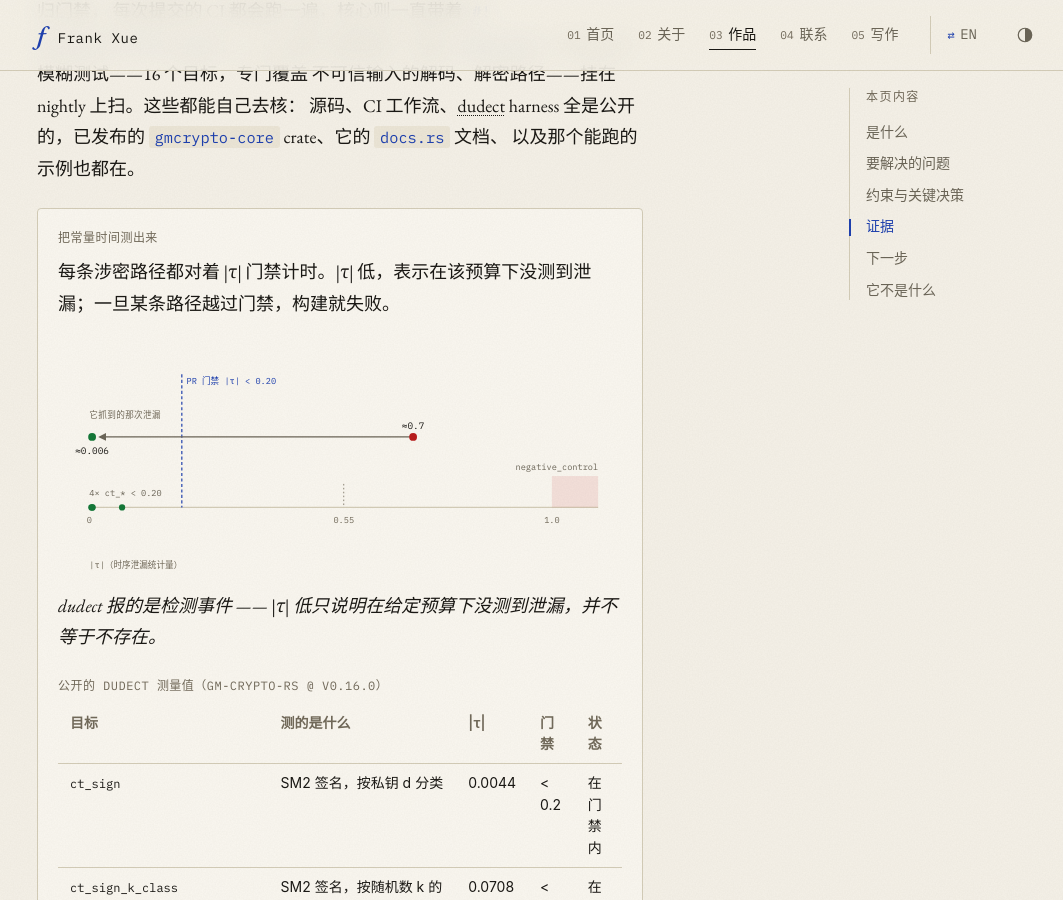
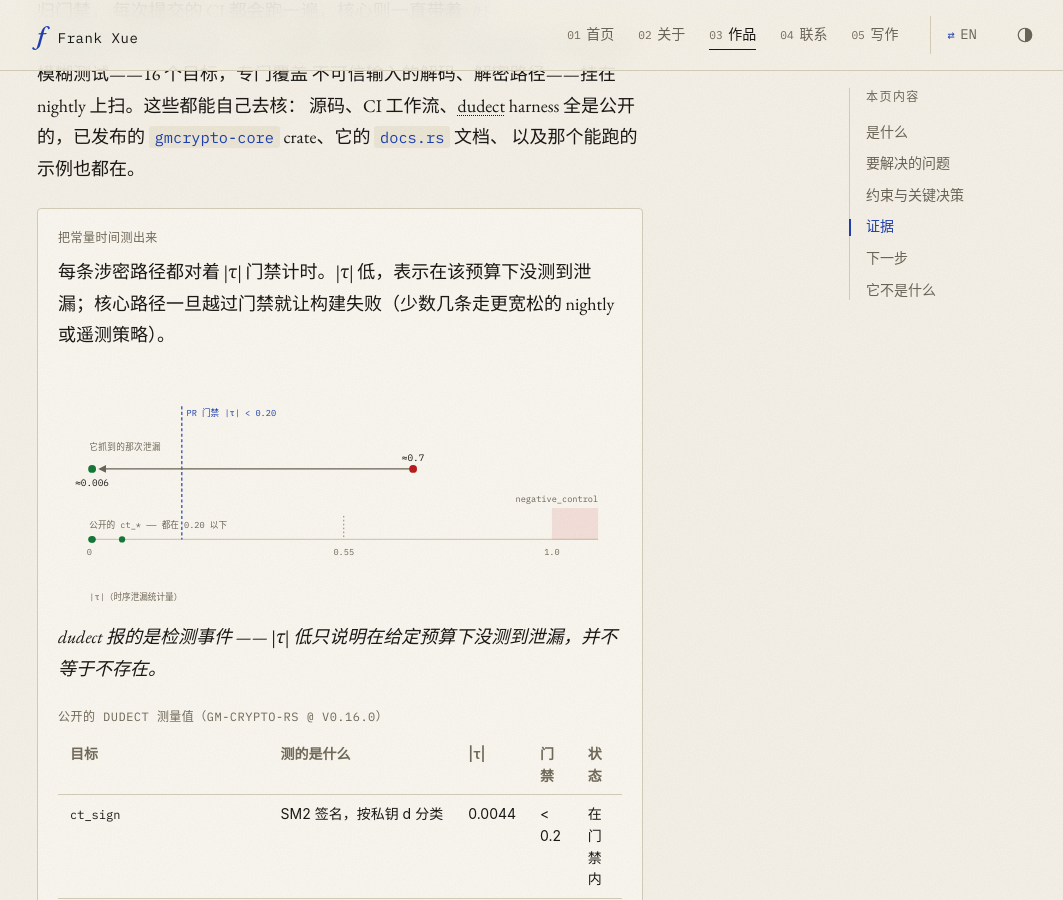
Before and after one commit to frankxue831/frankxue831.github.io, a Jekyll site: the page built from zh/projects/gm-crypto-rs.html, in a window 1280 px wide and 900 px high, scrolled down 3079 px. Shown: the whole window, without its empty margins (101-1164 px from the left). Built offline with Jekyll 4.4.1, drawn with Linux system fonts in a browser that asks for light colours.

Commit message:
content: apply codex+grok accuracy fixes to visualizer copy (en+zh)
Both reviewers converged on one real overstatement: the copy implied a
universal 0.20 gate, but the published policy is more nuanced (core paths
gate at 0.20 per-PR; ct_sign_k_class is nightly-at-0.25; the two invert
diagnostics are telemetry + a 0.55 sentinel). Softened intro + context in
both languages to "core/most paths" — honest about the gate structure.
Also moved the SVG cluster label to i18n (was hardcoded English, broke ZH
parity) and added it to the parity guard. Rejected the nitpicks (gate_label
门禁, title, "under gate") per grok's codebase-grounded defense.

Co-Authored-By: Claude Opus 4.8 (1M context) <noreply@anthropic.com>

```diff
--- a/_data/i18n.yml
+++ b/_data/i18n.yml
@@ -57,14 +57,15 @@ en:
     none: "Nothing published yet."
   dudect:
     title: "Constant-time, measured"
-    intro: "Each secret-touching path is timed against the |τ| gate. Low |τ| = no leak detected under the budget; the gate fails the build if a path crosses it."
+    intro: "Each secret-touching path is timed against the |τ| gate. Low |τ| = no leak detected under the budget; core paths fail the build if they cross the gate (a few carry looser nightly or telemetry policy)."
     axis_label: "|τ| (timing-leak statistic)"
     gate_label: "PR gate |τ| < 0.20"
     control_label: "negative_control — must fire here (proof the detector isn't blind)"
     landscape_heading: "The gate landscape"
+    cluster_label: "published ct_* — all under 0.20"
     leak_heading: "The leak it caught"
     leak_label: "crypto-bigint 0.6 → 0.7.3: a real invert leak, caught and fixed"
-    context: "4 of 18 real targets shown with published values; every real target gates under 0.20."
+    context: "4 of 18 real targets shown with published values; most gate under 0.20 (a few carry looser nightly or sentinel policy)."
     caveat: "dudect reports detection events — a low |τ| means no leak was detected under the budget given, not that none exists."
     provenance: "Measured: v0.2 W0 harness, 100K samples (pre-2026-05-12 runner). The two invert diagnostics later moved to telemetry + a |τ| ≥ 0.55 sentinel."
     source: "Source: gm-crypto-rs SECURITY.md @ v0.16.0"
@@ -147,14 +148,15 @@ zh:
     none: "还没有发布内容。"
   dudect:
     title: "把常量时间测出来"
-    intro: "每条涉密路径都对着 |τ| 门禁计时。|τ| 低，表示在该预算下没测到泄漏；一旦某条路径越过门禁，构建就失败。"
+    intro: "每条涉密路径都对着 |τ| 门禁计时。|τ| 低，表示在该预算下没测到泄漏；核心路径一旦越过门禁就让构建失败（少数几条走更宽松的 nightly 或遥测策略）。"
     axis_label: "|τ|（时序泄漏统计量）"
     gate_label: "PR 门禁 |τ| < 0.20"
     control_label: "negative_control —— 必须在这里触发（证明检测器不是瞎的）"
     landscape_heading: "门禁全景"
+    cluster_label: "公开的 ct_* —— 都在 0.20 以下"
     leak_heading: "它抓到的那次泄漏"
     leak_label: "crypto-bigint 0.6 → 0.7.3：一次真实的 invert 泄漏，被抓到并修掉"
-    context: "18 条真实路径中有 4 条带公开数值；每条真实路径都压在 0.20 以下。"
+    context: "18 条真实路径中有 4 条带公开数值；多数压在 0.20 以下（少数几条走更宽松的 nightly 或哨兵策略）。"
     caveat: "dudect 报的是检测事件 —— |τ| 低只说明在给定预算下没测到泄漏，并不等于不存在。"
     provenance: "测量环境：v0.2 W0 harness，100K 采样（2026-05-12 之前的 runner）。两个 invert 诊断后来转为遥测 + |τ| ≥ 0.55 的兜底哨兵。"
     source: "来源：gm-crypto-rs SECURITY.md @ v0.16.0"
--- a/_includes/dudect-chart.html
+++ b/_includes/dudect-chart.html
@@ -52,7 +52,7 @@
       <circle class="dudect__pt" cx="{{ px }}" cy="{{ axis_y }}" r="4"/>
       {%- endfor -%}
     </g>
-    <text class="dudect__cluster-label" x="{{ ml }}" y="{{ axis_y | minus: 14 }}">{{ d.measured.size }}× ct_* &lt; 0.20</text>
+    <text class="dudect__cluster-label" x="{{ ml }}" y="{{ axis_y | minus: 14 }}">{{ t.cluster_label | escape }}</text>
     <!-- Row B: the caught leak — arrow from before (right, danger) to after (left, ok) -->
     <g class="dudect__leak">
       <text class="dudect__leak-heading" x="{{ ml }}" y="{{ leak_y | minus: 24 }}">{{ t.leak_heading | escape }}</text>
--- a/scripts/validate_site.rb
+++ b/scripts/validate_site.rb
@@ -667,9 +667,9 @@ end
 
 # dudect i18n parity: every required key present + non-empty in both languages.
 %w[en zh].each do |lang|
-  %w[title intro axis_label gate_label control_label caveat provenance source
-     table_caption col_target col_measures col_tau col_gate col_status
-     status_pass status_fire].each do |key|
+  %w[title intro axis_label gate_label control_label cluster_label caveat
+     provenance source table_caption col_target col_measures col_tau col_gate
+     col_status status_pass status_fire].each do |key|
     record(failures, "i18n.yml: missing #{lang}.dudect.#{key}") if i18n.dig(lang, "dudect", key).to_s.empty?
   end
 end
```
